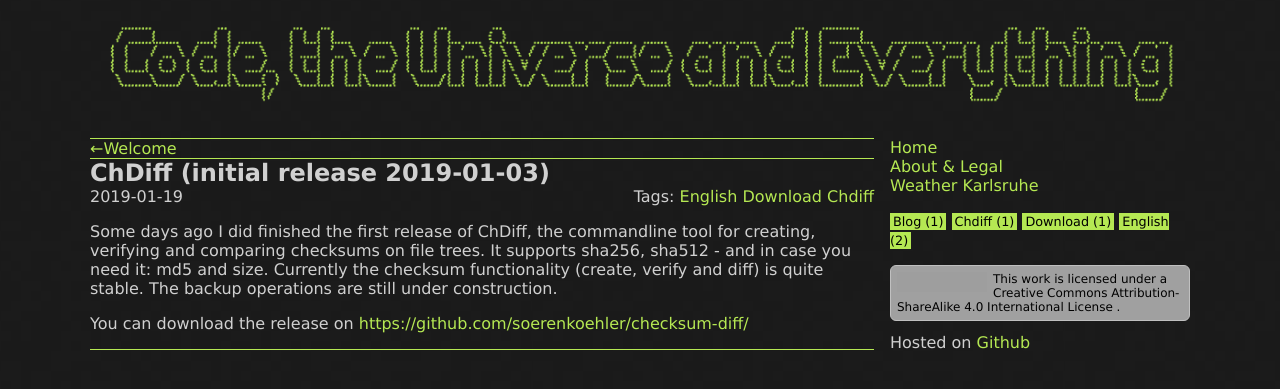
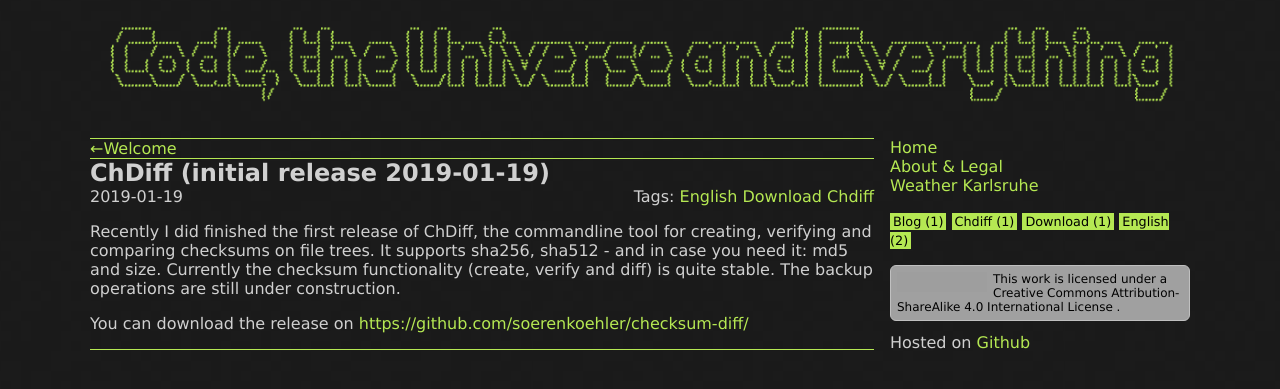
Before and after one commit to soerenkoehler/soerenkoehler.github.io, a Jekyll site: the page built from _posts/download/2019-01-19-chdiff.md, in a window 1280 px wide. Shown: the top 389 px of the page. Built offline with Jekyll 4.4.1, drawn with Linux system fonts in a browser that asks for light colours; grey boxes are pictures that could not be loaded.

Commit message:
update chdiff-release

```diff
--- a/_posts/download/2019-01-19-chdiff.md
+++ b/_posts/download/2019-01-19-chdiff.md
@@ -1,9 +1,9 @@
 ---
 layout: post
-title: ChDiff (initial release 2019-01-03)
+title: ChDiff (initial release 2019-01-19)
 tags: [english, download, chdiff]
 ---
-Some days ago I did finished the first release of ChDiff, the commandline tool
+Recently I did finished the first release of ChDiff, the commandline tool
 for creating, verifying and comparing checksums on file trees. It supports
 sha256, sha512 - and in case you need it: md5 and size. Currently the checksum
 functionality (create, verify and diff) is quite stable. The backup operations
```
